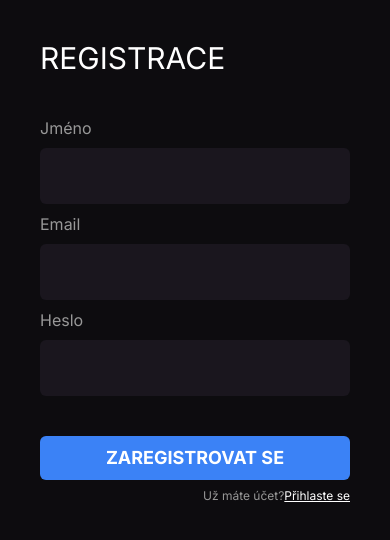
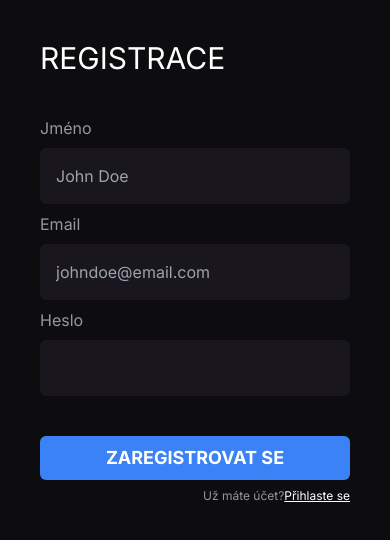
Before and after one commit to PavelMedek/usePopcorn, a Next.js app: page /signup in a window 390 px wide. Shown: the top 540 px of the page. Built offline with nearby package versions, Linux system fonts and the light colour scheme.

Commit message:
complete refactor

```diff
--- a/app/[platformName]/layout.jsx
+++ b/app/[platformName]/layout.jsx
@@ -1,5 +1,5 @@
 import Sidebar from "@/components/Sidebar/Sidebar";
-import { platforms } from "@/utils/data";
+import { platforms } from "@/lib/data";
 
 export async function generateMetadata({ params, searchParams }) {
   const title = params.platformName;
--- a/app/[platformName]/page.jsx
+++ b/app/[platformName]/page.jsx
@@ -1,7 +1,8 @@
 "use client";
 
-import { platforms } from "@/utils/data";
 import { useRouter } from "next/navigation";
+
+import { platforms } from "@/lib/data";
 
 const Page = ({ params }) => {
   const name = params.platformName;
--- a/app/login/page.jsx
+++ b/app/login/page.jsx
@@ -1,6 +1,7 @@
-import Image from "next/image";
 import Link from "next/link";
-import React from "react";
+
+import Button from "@/components/Button";
+import Input from "@/components/Input";
 
 export const metadata = {
   title: "usePopcorn - Přihlášení",
@@ -15,22 +16,11 @@ const Login = () => {
           <form className="flex flex-col gap-10">
             <h1 className="uppercase text-5xl sm:text-3xl">PŘIHLÁŠENÍ</h1>
             <div className="flex flex-col gap-2">
-              <label htmlFor="" className="text-[#989898]">
-                Email
-              </label>
-              <input type="text" className="bg-[#1A161E] p-4 rounded-md" />
-              <label htmlFor="" className="text-[#989898]">
-                Heslo
-              </label>
-              <input type="text" className="bg-[#1A161E] p-4 rounded-md" />
+              <Input label="Email" placeholder="johndoe@email.com" />
+              <Input label="Heslo" type="password" />
             </div>
             <div className="flex flex-col gap-2">
-              <Link
-                href="/netflix"
-                className="bg-blue-500 py-4 w-full rounded-md font-bold text-lg text-center uppercase sm:py-2"
-              >
-                přihlásit se
-              </Link>
+              <Button variant="full" text="přihlásit se" />
 
               <span className="text-right sm:text-xs text-[#989898]">
                 Nemáte účet?{" "}
--- a/app/page.js
+++ b/app/page.js
@@ -1,3 +1,4 @@
+import Button from "@/components/Button";
 import Image from "next/image";
 import Link from "next/link";
 
@@ -6,12 +7,7 @@ export default function Home() {
     <main className="background min-h-screen text-white p-10">
       <nav className="flex justify-between items-center">
         <p className="text-4xl font-bold sm:text-xl">usePopcorn</p>
-        <Link
-          href="/login"
-          className="bg-blue-500 py-4 px-16 rounded-full font-bold text-lg sm:px-5 sm:py-2 sm:text-base"
-        >
-          Log In
-        </Link>
+        <Button text="Log In" />
       </nav>
 
       <section className="flex justify-center mt-52 sm:mt-32 ">
@@ -25,12 +21,7 @@ export default function Home() {
             uživatelsky přívětivé platformě budete mít okamžitý přístup k široké
             škále seriálů z celého světa.
           </p>
-          <Link
-            href="/login"
-            className="bg-blue-500 py-4 px-16 rounded-full font-bold text-lg "
-          >
-            Log In
-          </Link>
+          <Button text="Log In" />
         </div>
       </section>
     </main>
--- a/app/profile/layout.jsx
+++ b/app/profile/layout.jsx
@@ -1,6 +1,7 @@
+import { Inter } from "next/font/google";
+
 import ProfileSidebar from "@/components/Sidebar/ProfileSidebar";
-import { platforms } from "@/utils/data";
-import { Inter } from "next/font/google";
+import { platforms } from "@/lib/data";
 
 const inter = Inter({ subsets: ["latin"] });
 
--- a/app/signup/page.jsx
+++ b/app/signup/page.jsx
@@ -1,6 +1,7 @@
-import Image from "next/image";
 import Link from "next/link";
-import React from "react";
+
+import Button from "@/components/Button";
+import Input from "@/components/Input";
 
 export const metadata = {
   title: "usePopcorn - Registrace",
@@ -16,27 +17,12 @@ const SignUp = () => {
           <form className="flex flex-col gap-10">
             <h1 className="uppercase text-5xl sm:text-3xl">Registrace</h1>
             <div className="flex flex-col gap-2">
-              <label htmlFor="" className="text-[#989898]">
-                Jméno
-              </label>
-              <input type="text" className="bg-[#1A161E] p-4 rounded-md" />
-              <label htmlFor="" className="text-[#989898]">
-                Email
-              </label>
-              <input type="text" className="bg-[#1A161E] p-4 rounded-md" />
-              <label htmlFor="" className="text-[#989898]">
-                Heslo
-              </label>
-              <input type="text" className="bg-[#1A161E] p-4 rounded-md" />
+              <Input label="Jméno" placeholder="John Doe" />
+              <Input label="Email" placeholder="johndoe@email.com" />
+              <Input label="Heslo" type="password" />
             </div>
             <div className="flex flex-col gap-2">
-              <Link
-                href="/login"
-                className="bg-blue-500 py-4 w-full rounded-md font-bold text-lg text-center uppercase sm:py-2"
-              >
-                zaregistrovat se
-              </Link>
-
+              <Button variant="full" text="zaregistrovat se" />
               <span className="text-right text-[#989898] sm:text-xs">
                 Už máte účet?
                 <Link href="/login" className="text-white underline">
--- /dev/null
+++ b/components/Button.jsx
@@ -0,0 +1,25 @@
+import Link from "next/link";
+
+const Button = ({ text, variant = "small" }) => {
+  if (variant === "full") {
+    return (
+      <Link
+        href="/netflix"
+        className="bg-blue-500 py-4 w-full rounded-md font-bold text-lg text-center uppercase sm:py-2"
+      >
+        {text}
+      </Link>
+    );
+  }
+
+  return (
+    <Link
+      href="/login"
+      className="bg-blue-500 py-4 px-16 rounded-full font-bold text-lg sm:px-5 sm:py-2 sm:text-base"
+    >
+      {text}
+    </Link>
+  );
+};
+
+export default Button;
--- /dev/null
+++ b/components/Input.jsx
@@ -0,0 +1,16 @@
+const Input = ({ label, type = "text", placeholder }) => {
+  return (
+    <>
+      <label htmlFor="" className="text-[#989898]">
+        {label}
+      </label>
+      <input
+        placeholder={placeholder}
+        type={type}
+        className="bg-[#1A161E] p-4 rounded-md"
+      />
+    </>
+  );
+};
+
+export default Input;
--- a/components/Sidebar/MainPlatformSidebar.jsx
+++ b/components/Sidebar/MainPlatformSidebar.jsx
@@ -1,5 +1,4 @@
 import { useRouter } from "next/navigation";
-import React from "react";
 
 const MainShowsSidebar = ({ platforms, params }) => {
   const shows = platforms.find((el) => el.name === params.platformName);
--- a/components/Sidebar/PlatformSidebar.jsx
+++ b/components/Sidebar/PlatformSidebar.jsx
@@ -1,10 +1,11 @@
 "use client";
-import { user } from "@/utils/data";
 import Image from "next/image";
 import Link from "next/link";
 import { usePathname } from "next/navigation";
 
 import { AiOutlineLogout } from "react-icons/ai";
+
+import { user } from "@/lib/data";
 
 const PlatformSidebar = ({ platforms }) => {
   const pathname = usePathname();
--- a/components/Sidebar/ProfileSidebar.jsx
+++ b/components/Sidebar/ProfileSidebar.jsx
@@ -1,4 +1,3 @@
-import React from "react";
 import LeftSidebar from "./LeftSidebar";
 import RightSidebar from "./RightSidebar";
 import MainProfileSidebar from "./MainProfileSidebar";
```
Also changed, not shown: lib/data.js (renamed from utils/data.js).
